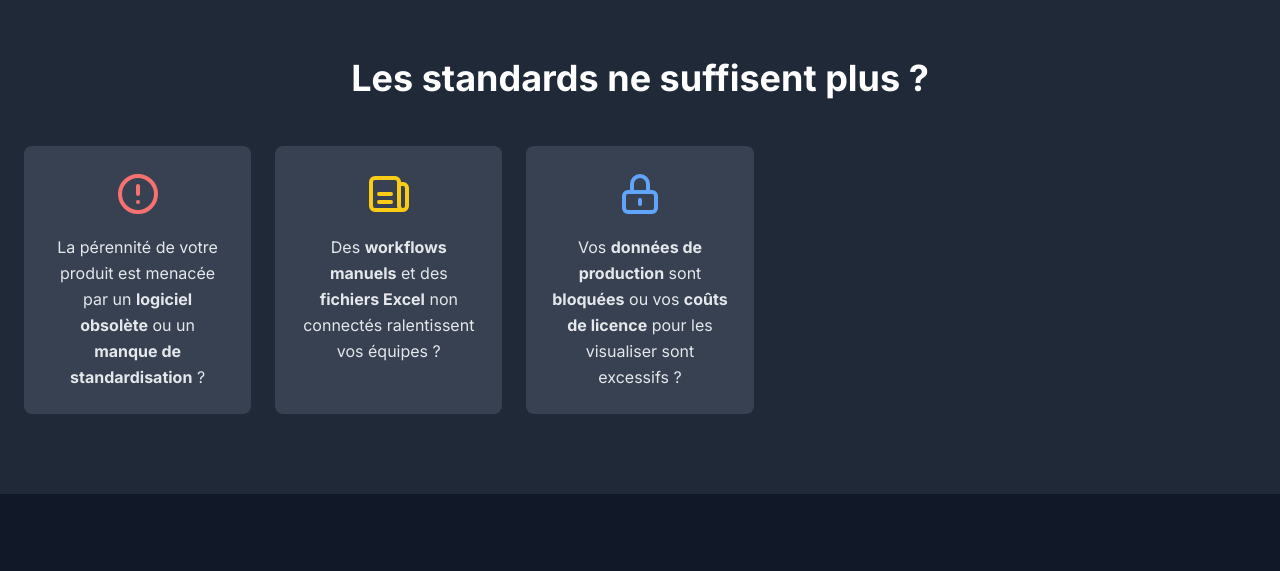
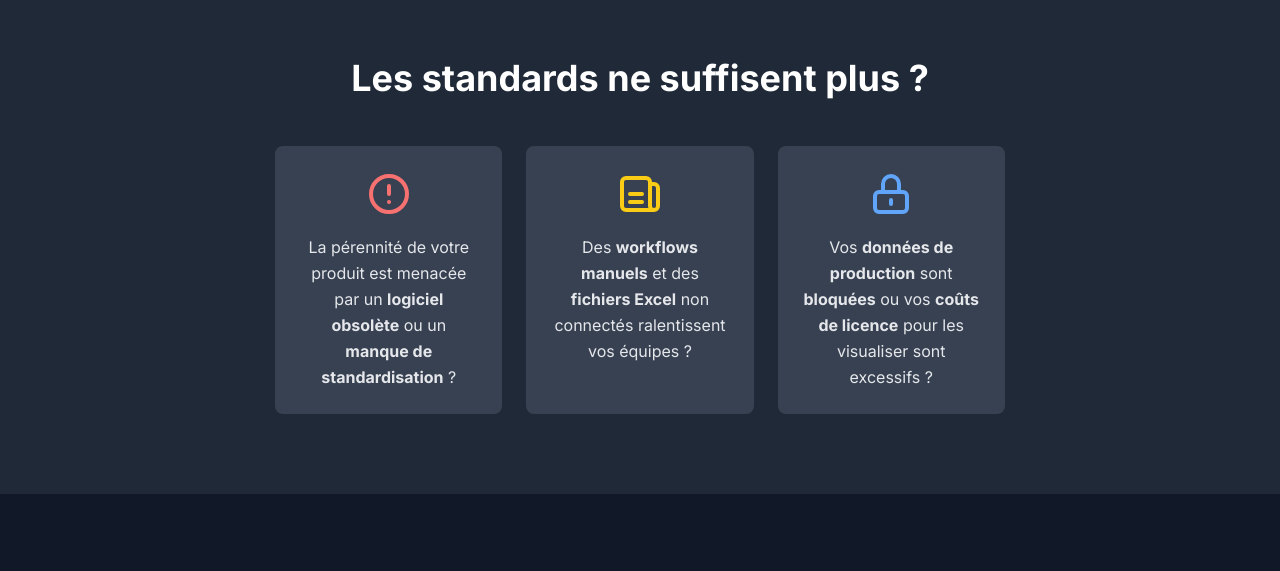
Before and after one commit to Hexa-ai/site-hexa-ai, a plain HTML site: page index.html in a window 1280 px wide. Shown: the part 706-1277 px from the top of the page. Drawn offline with nearby package versions, Linux system fonts and the light colour scheme.

Commit message:
Update index.html

```diff
--- a/index.html
+++ b/index.html
@@ -76,7 +76,7 @@
             </h2>
             <div class="grid grid-cols-1 md:grid-cols-2 lg:grid-cols-5 gap-6 text-center">
 
-                <div class="bg-gray-700 p-6 rounded-lg">
+                <div class="bg-gray-700 p-6 rounded-lg lg:col-start-2">
                     <svg class="w-12 h-12 mx-auto mb-4 text-red-400" fill="none" stroke="currentColor" viewBox="0 0 24 24" xmlns="http://www.w3.org/2000/svg"><path stroke-linecap="round" stroke-linejoin="round" stroke-width="2" d="M12 8v4m0 4h.01M21 12a9 9 0 11-18 0 9 9 0 0118 0z"></path></svg>
                     <p>La pérennité de votre produit est menacée par un <strong>logiciel obsolète</strong> ou un <strong>manque de standardisation</strong> ?</p>
                 </div>
```
